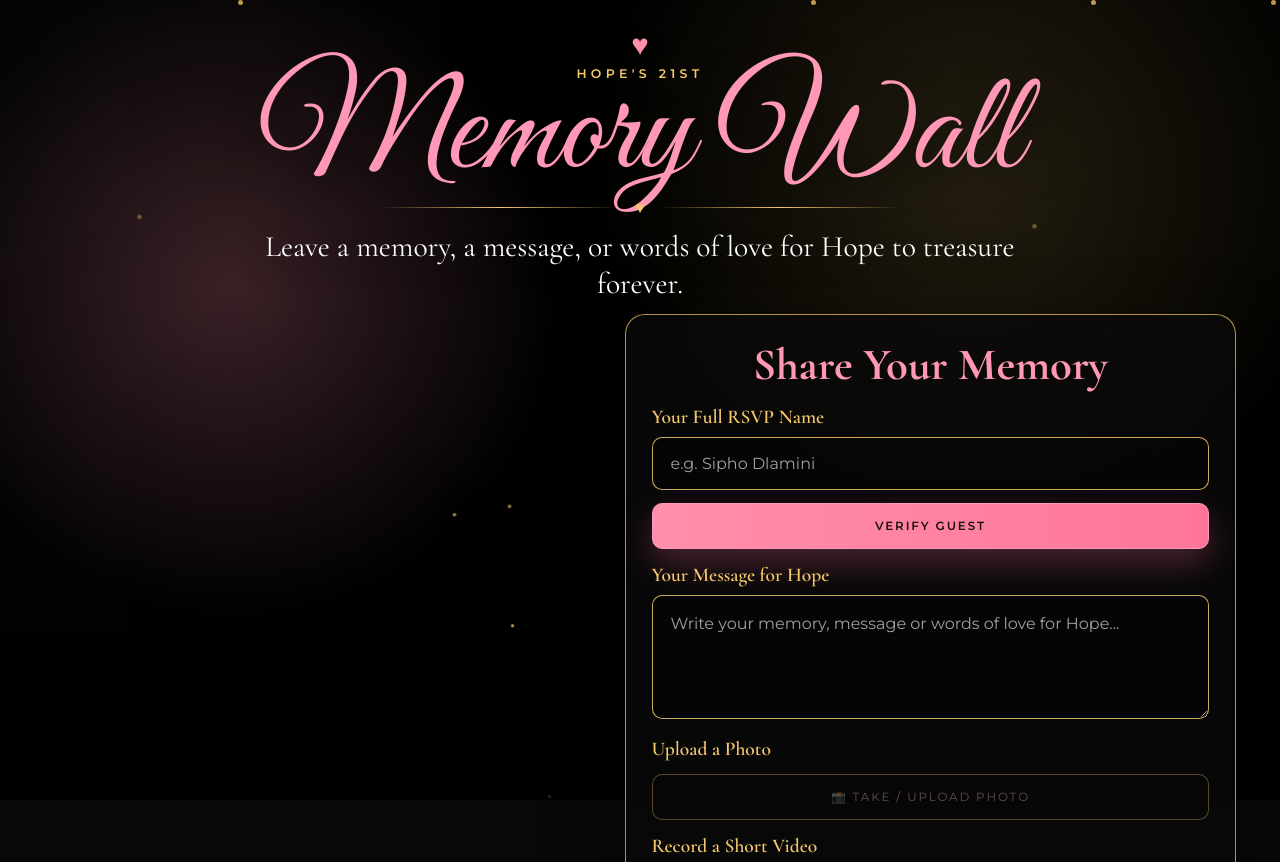
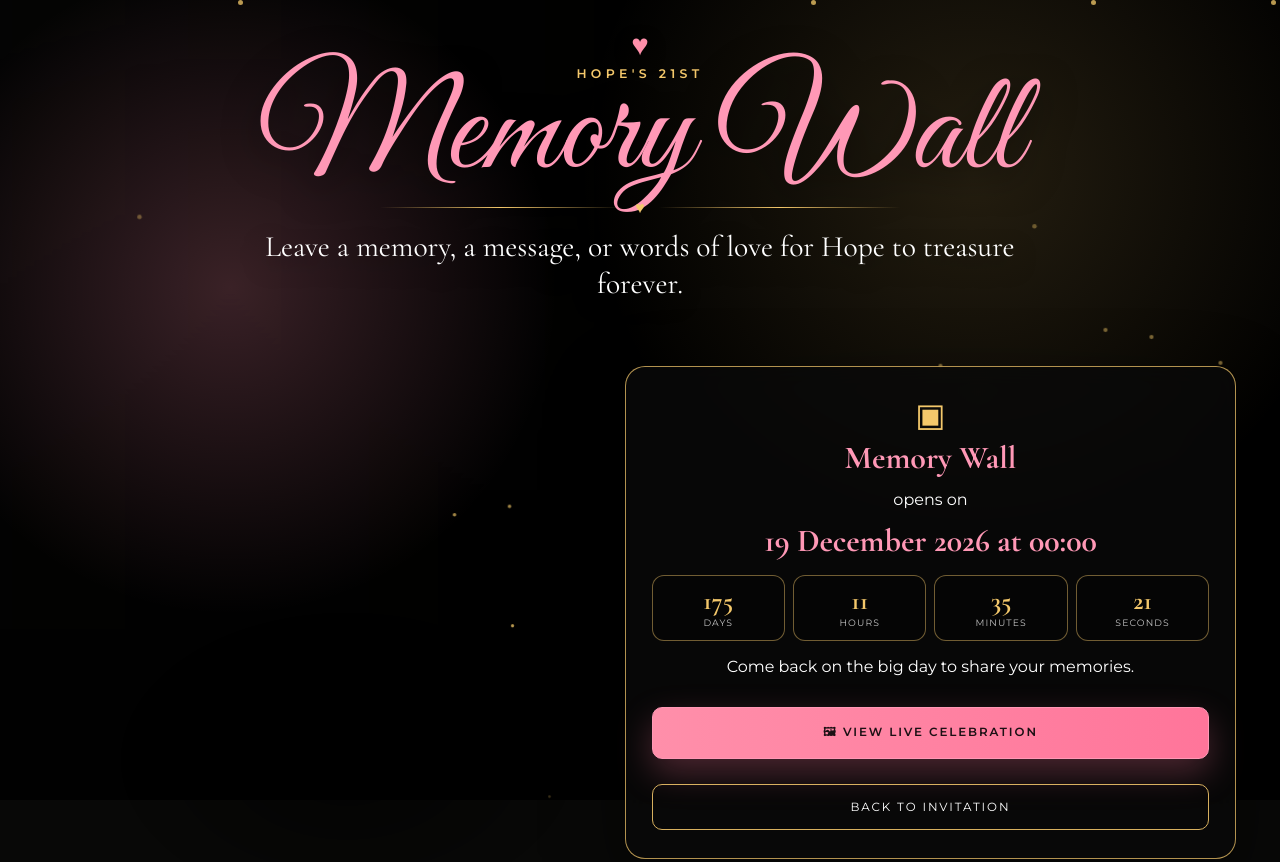
Before and after one commit to hopemtengwane/Hope-s-21st--Birthday-PREMIUM, a plain HTML site: page memory-wall.html in a window 1280 px wide. Shown: the top 862 px of the page. Drawn offline with nearby package versions, Linux system fonts and the light colour scheme.

Commit message:
Update memory-wall.html

```diff
--- a/memory-wall.html
+++ b/memory-wall.html
@@ -218,7 +218,7 @@ const RSVP_API_URL="https://script.google.com/macros/s/AKfycbyztosGiuGrRD4gzofMI
 const MEMORY_API_URL="https://script.google.com/macros/s/AKfycbyOBCRYMtViaZ7ZLo3qoju3PBjfHliOEKlwUeIvLEICKjW12t5gFnZ3kdDgN53_XQQ8/exec";
 const CLOUDINARY_CLOUD_NAME="dy41xrm4i";
 const CLOUDINARY_UPLOAD_PRESET="hope21_videos";
-const MEMORY_WALL_TEST_MODE=true;
+const MEMORY_WALL_TEST_MODE=false;
 const MEMORY_WALL_OPEN_DATE=new Date("2026-12-19T00:00:00+02:00");
 let verifiedGuest=null;
 function createSparkles(){const box=document.getElementById("sparkles");for(let i=0;i<21;i++){const s=document.createElement("span");s.style.left=Math.random()*100+"vw";s.style.animationDelay=Math.random()*6+"s";s.style.animationDuration=5+Math.random()*6+"s";box.appendChild(s)}}
```
